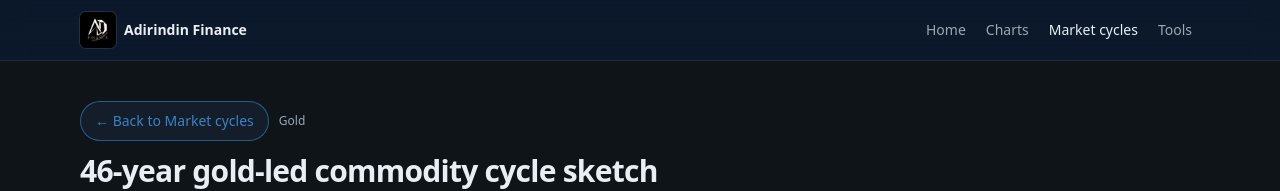
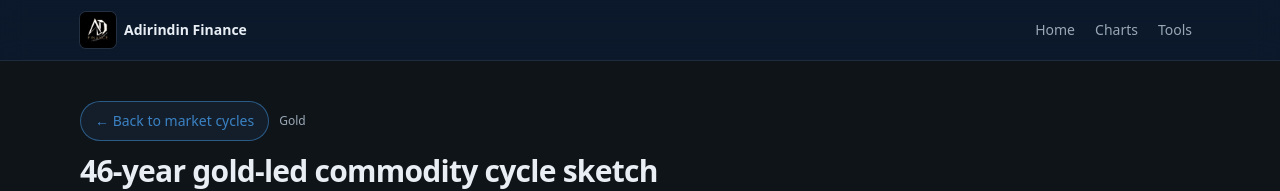
Before and after one commit to adirindin-debug/Adirindin-Finance, a Next.js app: page /tools/gold-cycle in a window 1280 px wide. Shown: the top 191 px of the page. Built offline with nearby package versions, Linux system fonts and the light colour scheme.

Commit message:
Nav: drop Market cycles tab; cycles live on homepage strip; /cycles redirects to /#cycles

```diff
--- a/src/app/cycles/page.tsx
+++ b/src/app/cycles/page.tsx
@@ -1,37 +1,6 @@
-import type { Metadata } from "next";
-import { CyclesHub } from "@/components/cycles/CyclesHub";
-import { MobileTilesCaption } from "@/components/ui/MobileViewHint";
+import { permanentRedirect } from "next/navigation";
 
-export const metadata: Metadata = {
-  title: "Market cycles",
-  description:
-    "Market cycles hub: Bitcoin 4-year cycle theory, Anderson ~18-year real estate cycle, US 10-year bond yield secular regime sketch, and an observational ~46-year gold-led commodity cycle sketch — educational schematic tiles with Live markers. Not financial advice (NFA).",
-};
-
+// Market cycles now live on the homepage strip.
 export default function CyclesPage() {
-  return (
-    <div className="mx-auto max-w-6xl px-4 py-10">
-      <p className="text-xs font-semibold uppercase tracking-[0.18em] text-accent">
-        Desk · Market cycles
-      </p>
-      <h1 className="mt-2 text-3xl font-semibold tracking-tight text-foreground">
-        Market cycles
-      </h1>
-      <p className="mt-3 max-w-2xl text-sm text-muted">
-        Theory silhouettes with a Live marker for where the calendar sits on each
-        loop. Tap a tile for the full desk. Educational content only — not
-        financial advice (NFA).
-      </p>
-
-      <MobileTilesCaption />
-
-      <CyclesHub />
-
-      <p className="mt-8 max-w-3xl text-xs leading-relaxed text-muted">
-        Silhouettes reuse each cycle chart’s theory curve and Live timing — never
-        invented dates or percentages. Framing for study only · not financial
-        advice (NFA) · Adirindin Finance / Anthony.
-      </p>
-    </div>
-  );
+  permanentRedirect("/#cycles");
 }
--- a/src/app/dashboard/page.tsx
+++ b/src/app/dashboard/page.tsx
@@ -41,7 +41,7 @@ export default function DashboardHubPage() {
       <h1 className="mt-2 text-3xl font-semibold tracking-tight text-foreground">Cycle desk</h1>
       <p className="mt-3 max-w-3xl text-sm text-muted">
         Educational cycle desks for study. Prefer the tiled overview?{" "}
-        <Link href="/cycles" className="text-accent hover:underline">
+        <Link href="/#cycles" className="text-accent hover:underline">
           Open Market cycles
         </Link>
         . Cards below open the BTC 4-year theory schematic, the RE cycle tool and the US 10-year bond cycle sketch; the live BTC price map sits under Charts. Framing only — not investment advice, not personal recommendations, and not a promise of returns.
--- a/src/app/page.tsx
+++ b/src/app/page.tsx
@@ -17,7 +17,7 @@ export default function HomePage() {
         for anyone interested. Educational only — not financial advice (NFA).
       </p>
       <div className="mt-6 flex flex-wrap items-center gap-3">
-        <Link href="/cycles" className="rounded-md bg-accent px-5 py-2.5 text-sm font-medium text-white">
+        <Link href="#cycles" className="rounded-md bg-accent px-5 py-2.5 text-sm font-medium text-white">
           Explore market cycles
         </Link>
         <Link
@@ -47,12 +47,9 @@ export default function HomePage() {
         <MarketStrip />
       </div>
 
-      <section className="mt-12">
+      <section id="cycles" className="mt-12 scroll-mt-20">
         <div className="flex flex-wrap items-baseline justify-between gap-2">
           <h2 className="text-xs font-semibold uppercase tracking-[0.18em] text-accent">Where are we in the cycle?</h2>
-          <Link href="/cycles" className="text-xs font-medium text-accent hover:underline">
-            Open cycles hub →
-          </Link>
         </div>
         <CycleStrip />
         <HowDrawn>
--- a/src/app/tools/page.tsx
+++ b/src/app/tools/page.tsx
@@ -61,7 +61,7 @@ export default function ToolsHubPage() {
       <h1 className="mt-2 text-3xl font-semibold tracking-tight text-foreground">Research tools</h1>
       <p className="mt-3 max-w-3xl text-sm text-muted">
         Desk for trackers, Australian property tools, a market risk &amp; sentiment gauge, a compound interest calculator and a just-for-fun Power Level scouter. Cycle theories live under{" "}
-        <Link href="/cycles" className="text-accent hover:underline">
+        <Link href="/#cycles" className="text-accent hover:underline">
           Market cycles
         </Link>
         . Educational framing only — not personal financial advice, not a recommendation, and not a
--- a/src/components/Footer.tsx
+++ b/src/components/Footer.tsx
@@ -30,9 +30,6 @@ export function Footer() {
           <Link href="/charts" className="hover:text-accent">
             Charts
           </Link>
-          <Link href="/cycles" className="hover:text-accent">
-            Market cycles
-          </Link>
           <Link href="/tools" className="hover:text-accent">
             Tools
           </Link>
--- a/src/components/Header.tsx
+++ b/src/components/Header.tsx
@@ -2,10 +2,9 @@
 import Link from "next/link";
 import { usePathname } from "next/navigation";
 
-const nav = [
+const nav: { href: string; label: string; shortLabel?: string }[] = [
   { href: "/", label: "Home" },
   { href: "/charts", label: "Charts" },
-  { href: "/cycles", label: "Market cycles", shortLabel: "Cycles" },
   { href: "/tools", label: "Tools" },
 ];
 
--- a/src/components/cycles/CyclesBackLink.tsx
+++ b/src/components/cycles/CyclesBackLink.tsx
@@ -12,10 +12,10 @@ export function CyclesBackLink({ category }: CyclesBackLinkProps) {
   return (
     <div className="mb-3 flex flex-wrap items-center gap-2.5">
       <Link
-        href="/cycles"
+        href="/#cycles"
         className="inline-flex min-h-10 items-center gap-1.5 rounded-full border border-accent/60 bg-accent/10 px-3.5 py-1.5 text-sm font-medium text-accent transition hover:border-accent hover:bg-accent/20 hover:text-foreground"
       >
-        ← Back to Market cycles
+        ← Back to market cycles
       </Link>
       {category ? (
         <span className="text-xs font-medium text-muted">{category}</span>
```
Also changed, not shown: 1 other file (tests, documents, lock files or other folders).
